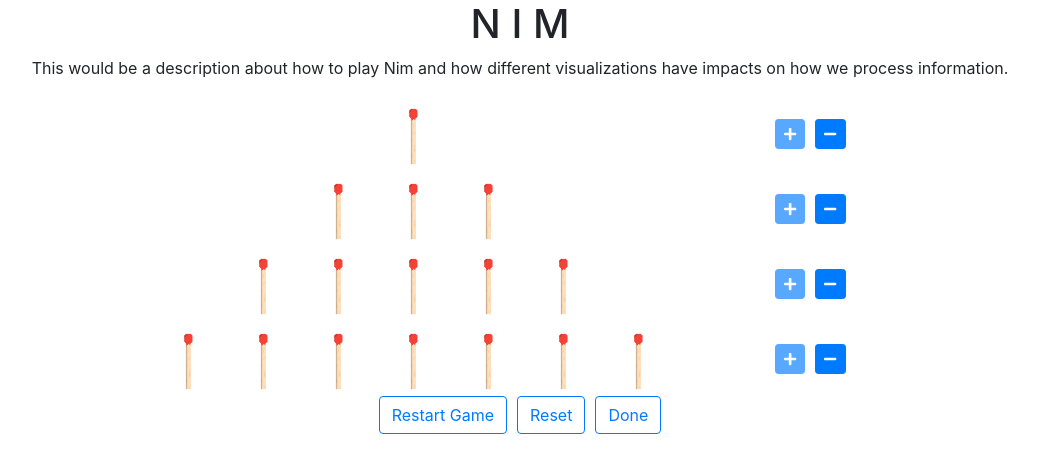
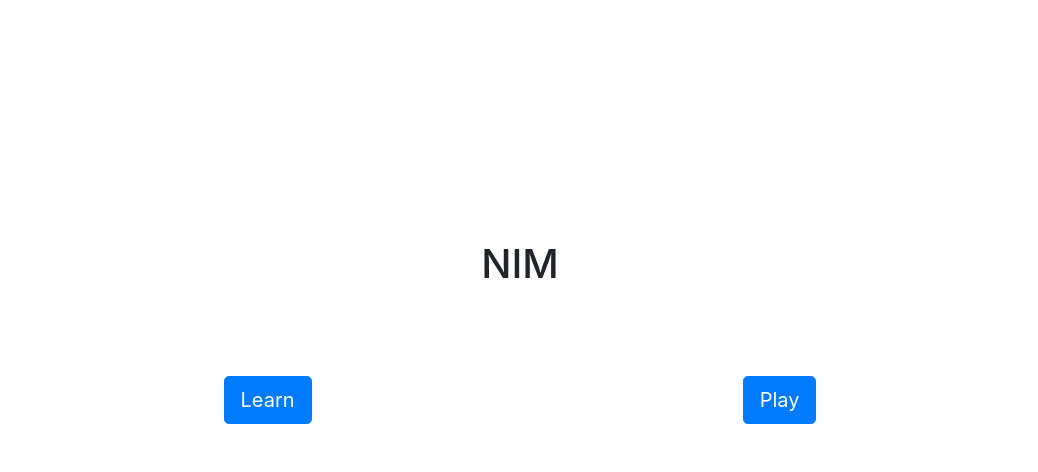
Before and after one commit to Dtphelan1/nim-viz, a React (Create React App) app: page / in a window 1280 px wide. Shown: the top 472 px of the page, without its empty margins (120-1158 px from the left). Built offline with nearby package versions, Linux system fonts and the light colour scheme.

Commit message:
Animations finally work how expected

```diff
--- a/src/App.js
+++ b/src/App.js
@@ -1,20 +1,40 @@
-import React from 'react';
+import React, { Component } from 'react';
 import MatchGame from './MatchGame/MatchGame.jsx';
+import { BrowserRouter as Router, Route, Switch } from "react-router-dom";
+import { TransitionGroup, CSSTransition } from "react-transition-group";
 import './App.css';
+import TitlePage from './TitlePage/TitlePage.jsx';
+import TransitionRouteWrapper from './TransitionRouteWrapper/TransitionRouteWrapper.jsx';
 
-function App() {
-  return (
-    <div className="App">
-      <h1>
-        N I M
-      </h1>
-      <p>
-        This would be a description about how to play Nim and how different visualizations have impacts on how we process information.
-      </p>
-
-      <MatchGame/>
-    </div>
-  );
+class App extends Component {
+    routerRender = ({location}) => {
+        // console.log(location.key);
+        console.log('location: ', location);
+        const WrappedTitlePage = TransitionRouteWrapper(TitlePage)
+        const WrappedLearnPage = TransitionRouteWrapper(MatchGame)
+        const WrappedPlayPage = TransitionRouteWrapper(MatchGame)
+        return (
+            <TransitionGroup>
+                <CSSTransition
+                    key={location.key}
+                    timeout={3000}
+                >
+                    <Switch location={location}>
+                        <Route exact path="/" component={WrappedTitlePage}/>
+                        <Route path="/learn" component={WrappedLearnPage}/>
+                        <Route path="/play" component={WrappedPlayPage}/>
+                    </Switch>
+                </CSSTransition>
+            </TransitionGroup>
+        );
+    }
+    render() {
+        return (
+            <Router>
+                <Route render={this.routerRender}/>
+            </Router>
+        );
+    }
 }
 
 export default App;
--- /dev/null
+++ b/src/TitlePage/TitlePage.css
@@ -0,0 +1,17 @@
+#title-page {
+    height: 100vh;
+    width: 100vw;
+    text-align: center;
+}
+
+#title-page h1 {
+    text-align: center;
+    width: 100%;
+    padding: 30vh 0 10vh 0;
+}
+
+#title-buttons {
+    display: flex;
+    justify-content: space-around;
+    margin: 0 10vw;
+}
--- /dev/null
+++ b/src/TitlePage/TitlePage.jsx
@@ -0,0 +1,23 @@
+import React from 'react';
+import { Link } from 'react-router-dom';
+import './TitlePage.css';
+
+export default function TitlePage() {
+    return (
+        <section id="title-page">
+            <h1>NIM</h1>
+            <div id="title-buttons">
+                <Link to="/learn">
+                    <button className="btn btn-lg btn-primary">
+                        Learn
+                    </button>
+                </Link>
+                <Link to="/play">
+                    <button className="btn btn-lg btn-primary">
+                        Play
+                    </button>
+                </Link>
+            </div>
+        </section>
+    );
+}
--- /dev/null
+++ b/src/TransitionRouteWrapper/TransitionRouteWrapper.css
@@ -0,0 +1,21 @@
+.route {
+    position: absolute;
+    left: 0;
+    right: 0;
+    top: 0;
+  }
+  .enter {
+    opacity: 0;
+}
+.enter-active {
+    opacity: 1;
+    transition: opacity 300ms ease-in;
+    transition-delay: 500ms;
+  }
+  .exit {
+    opacity: 1;
+  }
+  .exit-active {
+    opacity: 0;
+    transition: opacity 300ms ease-in;
+  }
--- /dev/null
+++ b/src/TransitionRouteWrapper/TransitionRouteWrapper.jsx
@@ -0,0 +1,15 @@
+import React from 'react';
+import './TransitionRouteWrapper.css';
+
+export default function TransitionRouteWrapper(WrappedComponent) {
+    function ExtendedComponent(props) {
+        return (
+            <div className="route">
+                <WrappedComponent>
+                    {props.children}
+                </WrappedComponent>
+            </div>
+        );
+    }
+    return ExtendedComponent;
+}
```
Also changed, not shown: src/App.css (line endings or trailing spaces).
